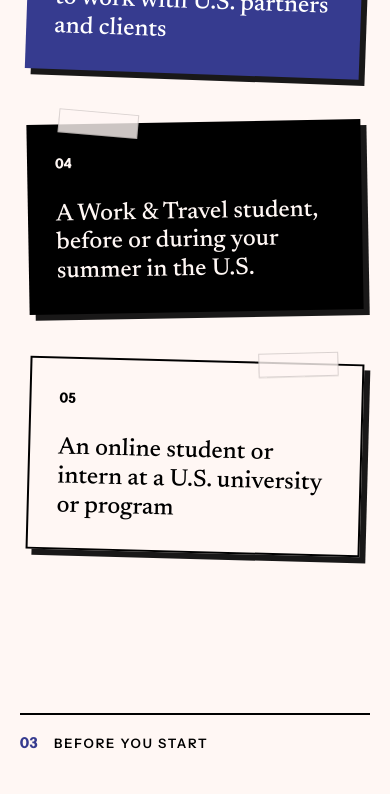
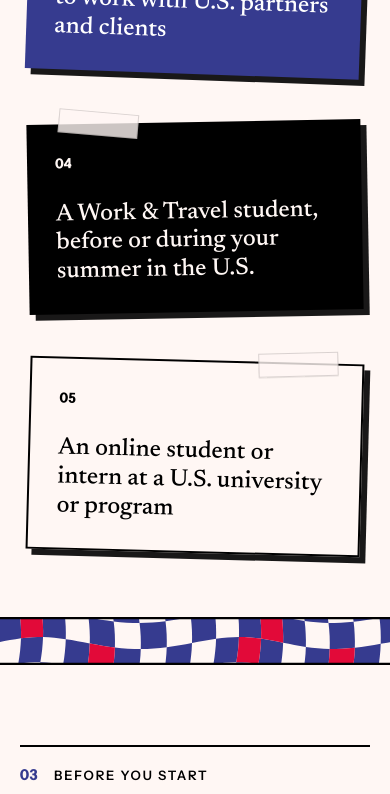
Before and after one commit to biljanatasetovikj-boop/InvisibleRules, a Next.js app: page /working-with-americans in a window 390 px wide. Shown: the part 2353-3147 px from the top of the page. Built offline with nearby package versions, Linux system fonts and the light colour scheme; a web font is replaced by a local one.

Commit message:
add waves, rosette and checkerboard patches to course page
Co-Authored-By: Claude Sonnet 5.5 <noreply@anthropic.com>

```diff
--- /dev/null
+++ b/components/working-with-americans/Backgrounds.tsx
@@ -0,0 +1,257 @@
+// Decorative patches for the course page, drawn after three of Biljana's
+// background designs: the waves, the scalloped rosettes and the warped
+// checkerboard. They sit in empty corners beside the text, never behind it.
+// Everything here is aria-hidden and ignores the pointer.
+
+const BLUE = "#363B8F";
+const RED = "#E20A39";
+const PAPER = "#FFF7F4";
+const INK = "#000000";
+
+type Pt = [number, number];
+const f = (n: number) => n.toFixed(1);
+const poly = (pts: Pt[]) => "M" + pts.map(([x, y]) => `${f(x)} ${f(y)}`).join("L") + "Z";
+
+// ---------- waves ----------
+function wavePath(w: number, y0: number, thick: number, amp: number, wl: number, phase: number) {
+  const top: Pt[] = [];
+  const bot: Pt[] = [];
+  for (let x = -wl; x <= w + wl; x += 5) {
+    const y = y0 + amp * Math.sin((2 * Math.PI * x) / wl + phase);
+    top.push([x, y]);
+    bot.push([x, y + thick]);
+  }
+  return poly([...top, ...bot.reverse()]);
+}
+
+const BANDS: [string, number][] = [
+  [BLUE, 1],
+  [RED, 0.62],
+  [BLUE, 1],
+  [BLUE, 1],
+  [RED, 0.62],
+  [BLUE, 1],
+  [BLUE, 1],
+];
+
+function waveBands(w: number, h: number, band: number, gap: number, amp: number, wl: number) {
+  const out = [];
+  let y = -amp;
+  let i = 0;
+  while (y < h + amp) {
+    const [colour, k] = BANDS[i % BANDS.length];
+    const t = band * k;
+    out.push(
+      <path
+        key={i}
+        d={wavePath(w, y, t, amp, wl, 0.6)}
+        fill={colour}
+        stroke={INK}
+        strokeWidth={2.5}
+        strokeLinejoin="round"
+      />
+    );
+    y += t + gap;
+    i += 1;
+  }
+  return out;
+}
+
+// ---------- warped checkerboard ----------
+function checkerPaths(w: number, h: number, cell: number, bend: number) {
+  const warp = ([x, y]: Pt): Pt => [
+    x + bend * Math.sin(y / (cell * 1.2) + 0.9) + bend * 0.55 * Math.sin(x / (cell * 1.6)),
+    y + bend * Math.sin(x / (cell * 1.3) + 0.2) + bend * 0.55 * Math.sin(y / (cell * 1.5)),
+  ];
+  const cols = Math.ceil(w / cell) + 2;
+  const rows = Math.ceil(h / cell) + 2;
+  let blue = "";
+  let red = "";
+  for (let i = -1; i < cols; i++) {
+    for (let j = -1; j < rows; j++) {
+      const hash = (((i * 73856093) ^ (j * 19349663)) >>> 0) % 5;
+      const even = (i + j) % 2 === 0;
+      if (!even && hash !== 0) continue;
+      const x0 = i * cell;
+      const y0 = j * cell;
+      const pts: Pt[] = [];
+      const s = cell / 4;
+      for (let k = 0; k <= 4; k++) pts.push([x0 + k * s, y0]);
+      for (let k = 1; k <= 4; k++) pts.push([x0 + cell, y0 + k * s]);
+      for (let k = 3; k >= 0; k--) pts.push([x0 + k * s, y0 + cell]);
+      for (let k = 3; k >= 1; k--) pts.push([x0, y0 + k * s]);
+      const d = poly(pts.map(warp));
+      if (even) blue += d;
+      else red += d;
+    }
+  }
+  return { blue, red };
+}
+
+// ---------- rosettes ----------
+type Rosette = { cx: number; cy: number; r: number; a: string; b: string; c: string };
+
+function scallop(cx: number, cy: number, r: number, n = 14, amp = 0.09) {
+  const pts: Pt[] = [];
+  for (let k = 0; k < 360; k++) {
+    const t = (k * Math.PI) / 180;
+    const rr = r * (1 + amp * Math.abs(Math.cos((n * t) / 2)));
+    pts.push([cx + rr * Math.cos(t), cy + rr * Math.sin(t)]);
+  }
+  return poly(pts);
+}
+
+function RosetteShape({ cx, cy, r, a, b, c }: Rosette) {
+  const d = scallop(cx, cy, r);
+  return (
+    <g>
+      <path d={d} transform="translate(5 5)" fill={INK} />
+      <path d={d} fill={a} stroke={INK} strokeWidth={2.5} strokeLinejoin="round" />
+      <circle cx={cx} cy={cy} r={r * 0.62} fill={b} stroke={INK} strokeWidth={2.5} />
+      <circle
+        cx={cx}
+        cy={cy}
+        r={r * 0.8}
+        fill="none"
+        stroke={c}
+        strokeWidth={3.2}
+        strokeDasharray="0.1 7"
+        strokeLinecap="round"
+      />
+    </g>
+  );
+}
+
+const CLUSTER: Rosette[] = [
+  { cx: 70, cy: 82, r: 62, a: RED, b: BLUE, c: PAPER },
+  { cx: 180, cy: 56, r: 48, a: BLUE, b: RED, c: PAPER },
+  { cx: 290, cy: 114, r: 70, a: PAPER, b: BLUE, c: BLUE },
+  { cx: 398, cy: 62, r: 50, a: RED, b: PAPER, c: PAPER },
+  { cx: 162, cy: 176, r: 58, a: PAPER, b: RED, c: RED },
+  { cx: 384, cy: 184, r: 44, a: BLUE, b: PAPER, c: PAPER },
+];
+
+// ---------- patches (large screens) ----------
+
+// A rounded panel of waves with a black shadow, like the cards on the page.
+export function Waves({
+  id,
+  w = 280,
+  h = 190,
+  className = "",
+}: {
+  id: string;
+  w?: number;
+  h?: number;
+  className?: string;
+}) {
+  return (
+    <svg viewBox={`0 0 ${w + 10} ${h + 10}`} aria-hidden="true" focusable="false" className={`pointer-events-none ${className}`}>
+      <defs>
+        <clipPath id={id}>
+          <rect width={w} height={h} rx={36} />
+        </clipPath>
+      </defs>
+      <rect x={8} y={8} width={w} height={h} rx={36} fill={INK} />
+      <rect width={w} height={h} rx={36} fill={PAPER} />
+      <g clipPath={`url(#${id})`}>{waveBands(w, h, 50, 26, 13, 150)}</g>
+      <rect width={w} height={h} rx={36} fill="none" stroke={INK} strokeWidth={3} />
+    </svg>
+  );
+}
+
+// A round disc of warped checks.
+export function Checker({
+  id,
+  size = 220,
+  className = "",
+}: {
+  id: string;
+  size?: number;
+  className?: string;
+}) {
+  const { blue, red } = checkerPaths(size, size, size / 7.5, size / 20);
+  const r = size / 2;
+  return (
+    <svg viewBox={`0 0 ${size + 10} ${size + 10}`} aria-hidden="true" focusable="false" className={`pointer-events-none ${className}`}>
+      <defs>
+        <clipPath id={id}>
+          <circle cx={r} cy={r} r={r} />
+        </clipPath>
+      </defs>
+      <circle cx={r + 8} cy={r + 8} r={r} fill={INK} />
+      <circle cx={r} cy={r} r={r} fill={PAPER} />
+      <g clipPath={`url(#${id})`}>
+        <path d={blue} fill={BLUE} />
+        <path d={red} fill={RED} />
+      </g>
+      <circle cx={r} cy={r} r={r} fill="none" stroke={INK} strokeWidth={3} />
+    </svg>
+  );
+}
+
+// A loose cluster of scalloped rosettes.
+export function Rosettes({ className = "" }: { className?: string }) {
+  return (
+    <svg viewBox="0 0 460 252" aria-hidden="true" focusable="false" className={`pointer-events-none ${className}`}>
+      {CLUSTER.map((r, i) => (
+        <RosetteShape key={i} {...r} />
+      ))}
+    </svg>
+  );
+}
+
+// ---------- strips (phones and tablets) ----------
+
+// A thin full-width band of one pattern, in place of the corner patches.
+export function Strip({
+  kind,
+  id,
+  className = "",
+}: {
+  kind: "waves" | "checker" | "rosettes";
+  id: string;
+  className?: string;
+}) {
+  const w = 800;
+  const h = 64;
+  const { blue, red } = checkerPaths(w, h, 32, 8);
+  return (
+    <svg
+      viewBox={`0 0 ${w} ${h}`}
+      preserveAspectRatio="xMidYMid slice"
+      aria-hidden="true"
+      focusable="false"
+      className={`pointer-events-none block w-full h-12 ${className}`}
+    >
+      <defs>
+        <clipPath id={id}>
+          <rect width={w} height={h} />
+        </clipPath>
+      </defs>
+      <rect width={w} height={h} fill={PAPER} />
+      <g clipPath={`url(#${id})`}>
+        {kind === "waves" && waveBands(w, h, 34, 14, 8, 110)}
+        {kind === "checker" && (
+          <>
+            <path d={blue} fill={BLUE} />
+            <path d={red} fill={RED} />
+          </>
+        )}
+        {kind === "rosettes" &&
+          [0, 1, 2, 3, 4, 5, 6, 7].map((i) => (
+            <RosetteShape
+              key={i}
+              cx={40 + i * 100}
+              cy={50}
+              r={38}
+              a={[RED, PAPER, BLUE][i % 3]}
+              b={[BLUE, RED, PAPER][i % 3]}
+              c={[PAPER, RED, PAPER][i % 3]}
+            />
+          ))}
+      </g>
+      <path d={`M0 1.5H${w}M0 ${h - 1.5}H${w}`} stroke={INK} strokeWidth={3} />
+    </svg>
+  );
+}
--- a/components/working-with-americans/Change.tsx
+++ b/components/working-with-americans/Change.tsx
@@ -1,5 +1,6 @@
 import FadeIn from "../FadeIn";
 import { Container, SectionHead, h2Cls } from "./ui";
+import { Checker, Strip } from "./Backgrounds";
 
 // Built from Biljana's "What changes in 4 weeks" design: a paper slip for
 // where you are now, a circled arrow, and a blue card for where you'll be.
@@ -15,9 +16,10 @@ const dots = "bg-[radial-gradient(rgba(54,59,143,0.35)_1px,transparent_1.4px)] [
 
 export default function Change() {
   return (
-    <section className="relative py-20 lg:py-28 overflow-hidden">
+    <section className="relative pt-20 pb-28 lg:py-28 overflow-hidden">
       <div aria-hidden="true" className={`absolute top-28 right-16 h-40 w-64 hidden md:block ${dots}`} />
       <div aria-hidden="true" className="absolute top-6 -right-20 h-28 w-28 sm:-right-24 sm:h-56 sm:w-56 lg:h-64 lg:w-64 rounded-full bg-wip-red" />
+      <Checker id="wwa-c1" className="absolute hidden xl:block right-[3%] bottom-10 w-[185px]" />
       <Container className="relative">
         <SectionHead no="04" label="What changes" />
         <FadeIn>
@@ -80,6 +82,7 @@ export default function Change() {
           </figure>
         </FadeIn>
       </Container>
+      <Strip kind="waves" id="wwa-s2" className="absolute inset-x-0 bottom-0 lg:hidden" />
     </section>
   );
 }
--- a/components/working-with-americans/Course.tsx
+++ b/components/working-with-americans/Course.tsx
@@ -1,5 +1,6 @@
 import { WWA } from "@/lib/working-with-americans";
 import "./posters.css";
+import { Waves } from "./Backgrounds";
 
 // Biljana's "Week by week" and "Your week" posters (styles in posters.css).
 
@@ -41,6 +42,7 @@ const weeks = [
 function WeekByWeek() {
   return (
     <section id="course" className="wbw" aria-labelledby="wbw-title">
+      <Waves id="wwa-w2" className="absolute hidden lg:block right-[3%] bottom-10 w-[300px]" />
       <div className="wbw__inner">
         <p className="wbw__kicker">
           <b>05</b> The course <span className="wbw__date">Starts {WWA.course.startText}</span>
--- a/components/working-with-americans/Register.tsx
+++ b/components/working-with-americans/Register.tsx
@@ -4,6 +4,7 @@ import { useId } from "react";
 import FadeIn from "../FadeIn";
 import { WWA } from "@/lib/working-with-americans";
 import { Container, SectionHead, btnPrimary } from "./ui";
+import { Waves } from "./Backgrounds";
 import {
   ConsentBox,
   Honeypot,
@@ -96,8 +97,9 @@ function CourseForm() {
 
 export default function Register() {
   return (
-    <section id="register" className="py-20 lg:py-28">
-      <Container>
+    <section id="register" className="relative py-20 lg:pt-28 lg:pb-52">
+      <Waves id="wwa-w1" className="absolute hidden lg:block left-[3%] bottom-8 w-[200px]" />
+      <Container className="relative">
         <SectionHead no="06" label={`Register · ${WWA.course.datesText}`} />
         <div className="grid lg:grid-cols-2 gap-14 lg:gap-16 items-start">
           <FadeIn>
--- a/components/working-with-americans/Webinar.tsx
+++ b/components/working-with-americans/Webinar.tsx
@@ -10,6 +10,7 @@ import {
   type WebinarSession,
 } from "@/lib/working-with-americans";
 import { useNow } from "./useNow";
+import { Checker } from "./Backgrounds";
 import { Container, SectionHead, btnPrimary, h2Cls, leadCls } from "./ui";
 import {
   ConsentBox,
@@ -146,6 +147,7 @@ export default function Webinar() {
 
   return (
     <section id="webinar" className="relative py-20 lg:py-28">
+      <Checker id="wwa-c2" className="absolute hidden lg:block left-[3%] bottom-12 w-[210px]" />
       <Container className="relative">
         <SectionHead no="08" label={`Free webinar · ${WWA.webinar.timeText} · Online`} />
         <div className="grid lg:grid-cols-[1fr_1.05fr] gap-10 lg:gap-16 items-start">
--- a/components/working-with-americans/WhoFor.tsx
+++ b/components/working-with-americans/WhoFor.tsx
@@ -1,5 +1,6 @@
 import FadeIn from "../FadeIn";
 import { Container, SectionHead, Tape, h2Cls } from "./ui";
+import { Rosettes, Strip } from "./Backgrounds";
 
 // Five cut-out cards, pinned up like a collage. Colours and tilts vary so
 // they read as separate pieces of paper.
@@ -33,7 +34,8 @@ export const AUDIENCE = [
 
 export default function WhoFor() {
   return (
-    <section className="relative py-20 lg:py-28">
+    <section className="relative pt-20 pb-28 lg:py-28">
+      <Rosettes className="absolute hidden lg:block right-[3%] top-[152px] w-[300px]" />
       <Container className="relative">
         <SectionHead no="02" label="Is this course for you?" />
         <FadeIn>
@@ -58,6 +60,7 @@ export default function WhoFor() {
           ))}
         </ul>
       </Container>
+      <Strip kind="checker" id="wwa-s1" className="absolute inset-x-0 bottom-0 lg:hidden" />
     </section>
   );
 }
```
Also changed, not shown: components/working-with-americans/AboutShort.tsx (+5 -2 lines).
